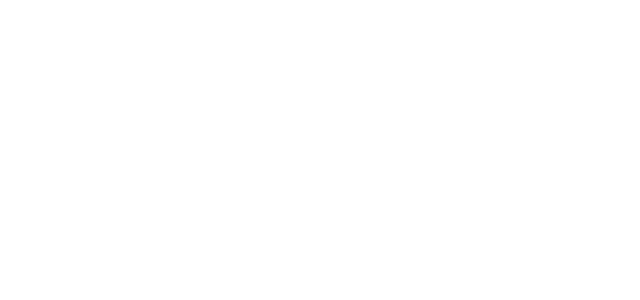
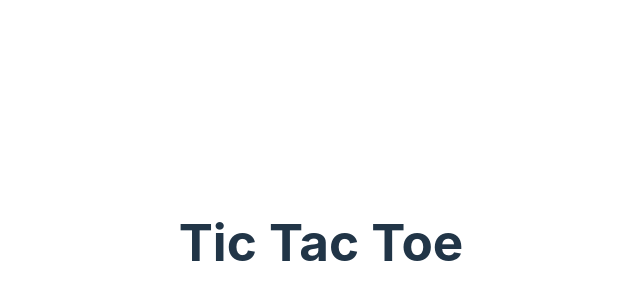
Before and after one commit to neeraj-gs/TicTac-Toe, a React (Vite) app in the folder tic-tac-toe/: page / in a window 1280 px wide. Shown: the part 158-458 px from the top of the page, without its empty margins (319-959 px from the left). Built offline with nearby package versions, Linux system fonts and the light colour scheme.

Commit message:
Added a BOard compeont

```diff
--- /dev/null
+++ b/tic-tac-toe/src/components/Board.jsx
@@ -0,0 +1,7 @@
+const Board = () => {
+  return (
+    <div></div>
+  )
+}
+
+export default Board
--- a/tic-tac-toe/src/components/TicTacToe.jsx
+++ b/tic-tac-toe/src/components/TicTacToe.jsx
@@ -1,6 +1,11 @@
+import Board from "./Board"
+
 const TicTacToe = () => {
   return (
-    <div></div>
+    <div>
+        <h1>Tic Tac Toe </h1>
+        <Board />
+    </div>
   )
 }
 
```
